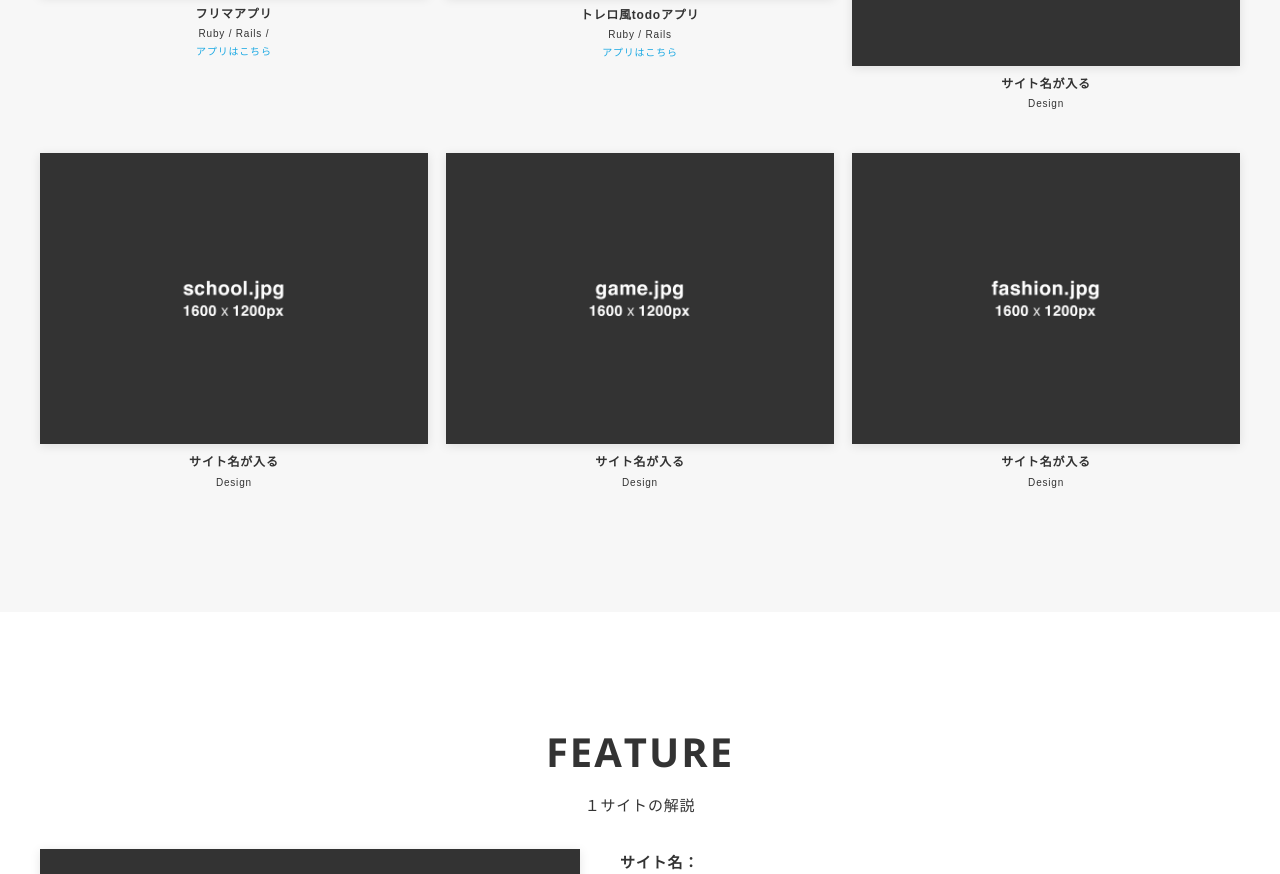
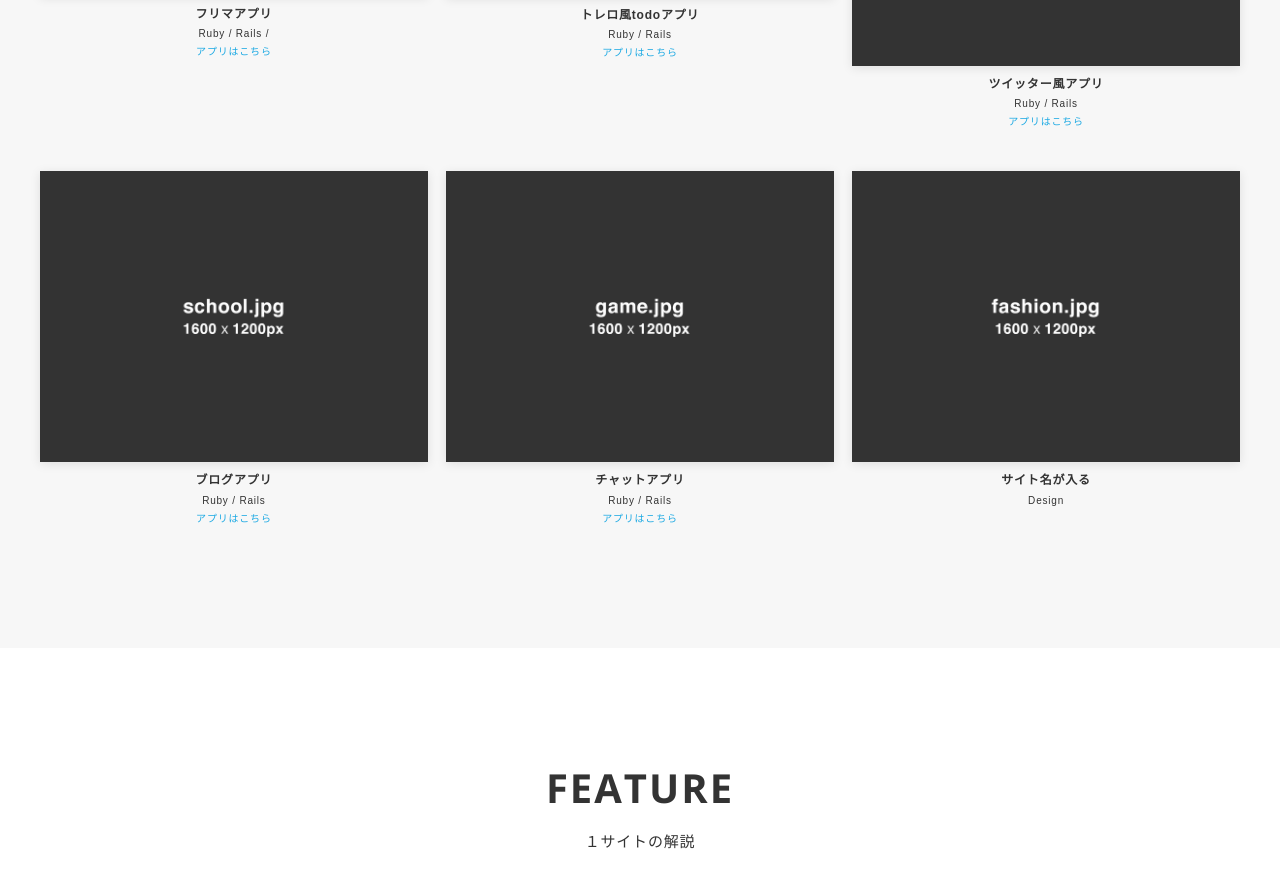
Before and after one commit to asahiimura/github-pages, a plain HTML site: page index.html in a window 1280 px wide. Shown: the part 1218-2092 px from the top of the page. Drawn offline with nearby package versions, Linux system fonts and the light colour scheme.

Commit message:
Update index.html

```diff
--- a/index.html
+++ b/index.html
@@ -88,8 +88,11 @@
                     alt="" />
                 </a>
                 <figcaption class="works-body">
-                  <div class="works-title">サイト名が入る</div>
-                  <div class="works-text">Design</div>
+                  <div class="works-title">ツイッター風アプリ</div>
+                  <div class="works-text">Ruby / Rails</div>
+                  <div class="works-url"><a class="works-url-link" href="https://lit-caverns-22731.herokuapp.com/
+                    " target="_blank">アプリはこちら</a>
+                  </div>
                 </figcaption>
               </figure>
               <figure class="works-item">
@@ -98,8 +101,11 @@
                     alt="" />
                 </a>
                 <figcaption class="works-body">
-                  <div class="works-title">サイト名が入る</div>
-                  <div class="works-text">Design</div>
+                  <div class="works-title">ブログアプリ</div>
+                  <div class="works-text">Ruby / Rails</div>
+                  <div class="works-url"><a class="works-url-link" href="https://tranquil-reef-76647.herokuapp.com/
+                    " target="_blank">アプリはこちら</a>
+                  </div>
                 </figcaption>
               </figure>
               <figure class="works-item">
@@ -108,8 +114,11 @@
                     alt="" />
                 </a>
                 <figcaption class="works-body">
-                  <div class="works-title">サイト名が入る</div>
-                  <div class="works-text">Design</div>
+                  <div class="works-title">チャットアプリ</div>
+                  <div class="works-text">Ruby / Rails</div>
+                  <div class="works-url"><a class="works-url-link" href="http://18.176.109.253/
+                    " target="_blank">アプリはこちら</a>
+                  </div>
                 </figcaption>
               </figure>
               <figure class="works-item">
```
